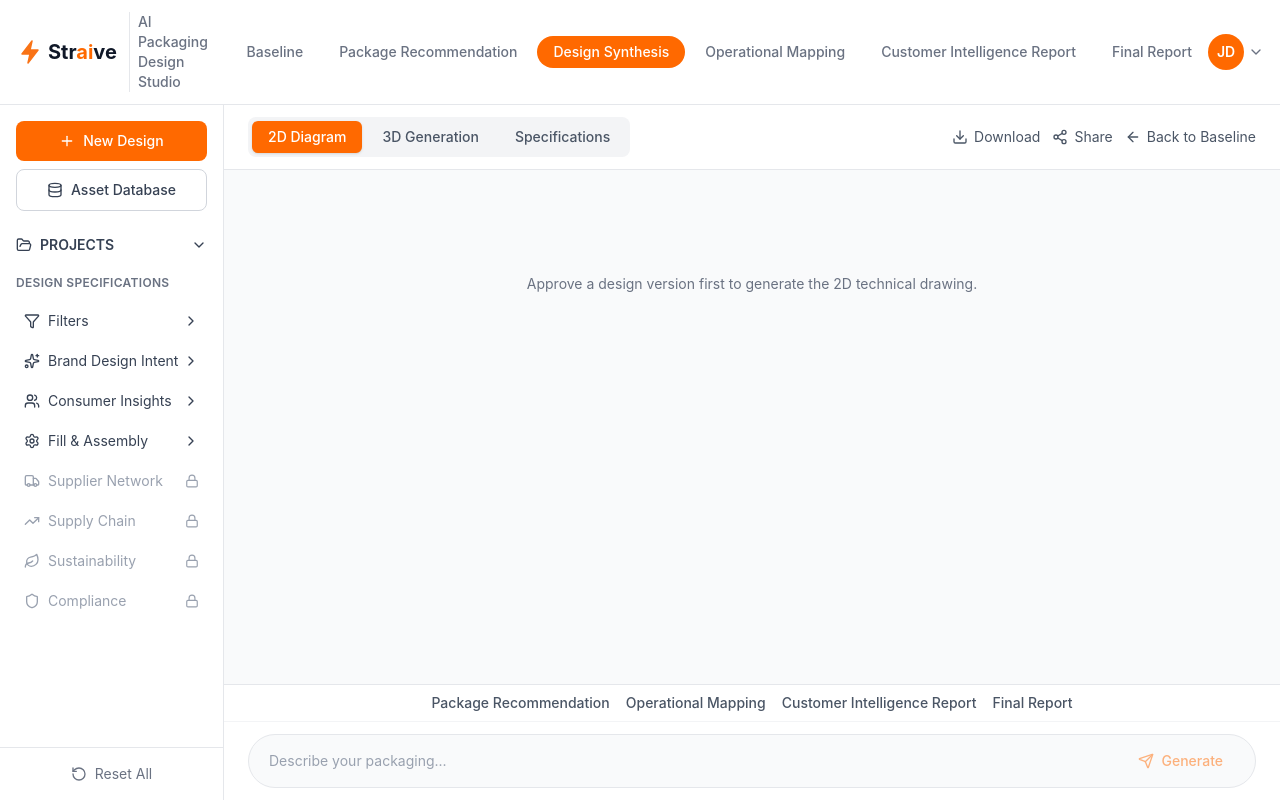
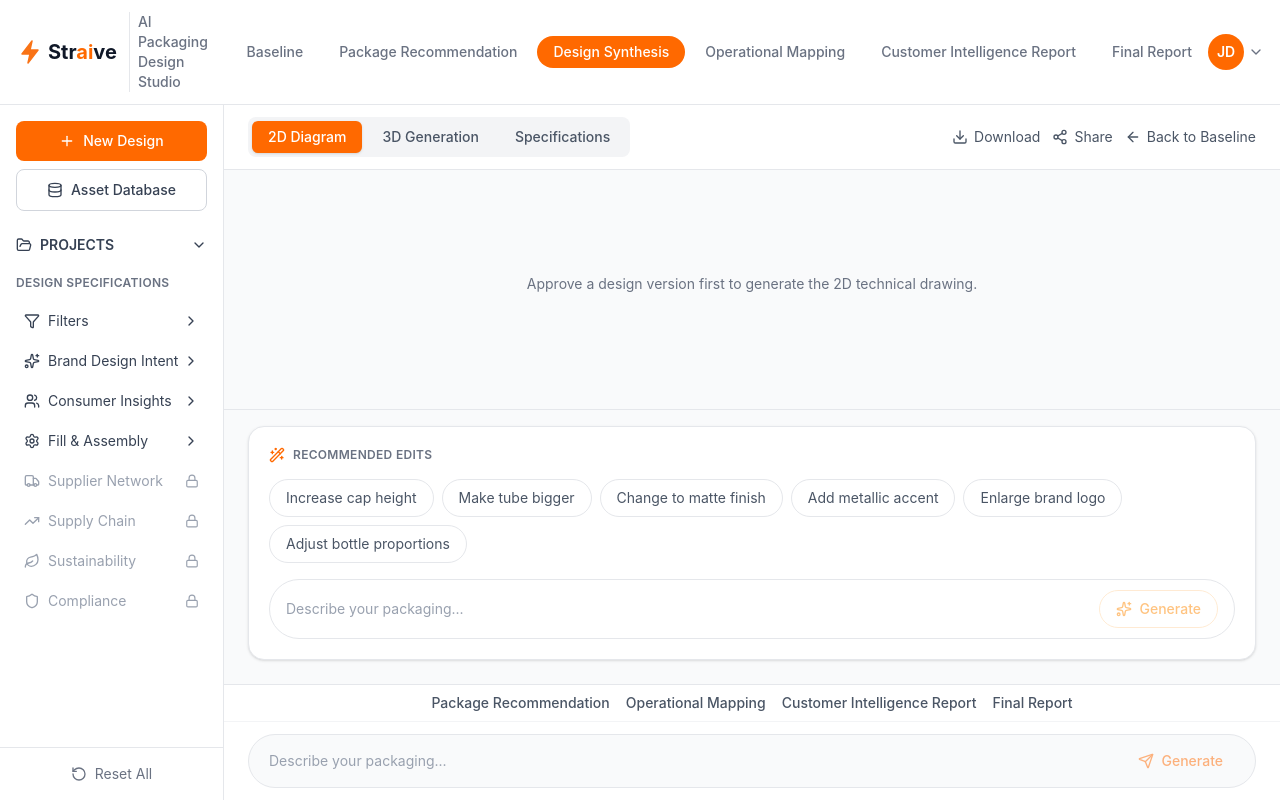
Before and after one commit to parandev/ai-powered-intelligent-pack-design-frontend, a React (Vite) app: page / in a window 1280 px wide. Both pictures are taken after a click on the button "Design Synthesis". Built offline with nearby package versions, Linux system fonts and the light colour scheme.

Commit message:
updated design synth

```diff
--- a/src/components/pages/DesignSynthesisPage.tsx
+++ b/src/components/pages/DesignSynthesisPage.tsx
@@ -1,10 +1,19 @@
 import { useState } from 'react'
-import { Download, Share2, ArrowLeft, Sparkles } from 'lucide-react'
+import { Download, Share2, ArrowLeft, Sparkles, Wand2 } from 'lucide-react'
 import { SubTabs } from '../shared/SubTabs'
 import { useApp } from '../../context/AppContext'
 import { api } from '../../api/client'
 
 const subTabs = ['2D Diagram', '3D Generation', 'Specifications']
+
+const recommendedEditChips = [
+  'Increase cap height',
+  'Make tube bigger',
+  'Change to matte finish',
+  'Add metallic accent',
+  'Enlarge brand logo',
+  'Adjust bottle proportions',
+]
 
 const materialBreakdown = [
   { name: 'Borosilicate Glass', pct: 60, color: 'bg-gray-800' },
@@ -80,9 +89,68 @@ export function DesignSynthesisPage() {
     }
   }
 
+  const [editInput, setEditInput] = useState('')
+  const loadingEdit = isLoading('edit')
+
+  const handleEditSend = async (text: string) => {
+    if (!text.trim() || loadingEdit) return
+    setEditInput('')
+    // Placeholder for edit action - could call an API in the future
+    console.log('Edit requested:', text)
+  }
+
+  const handleEditChipClick = (chip: string) => {
+    setEditInput(chip)
+    handleEditSend(chip)
+  }
+
+  // Right sidebar with selected version image
+  const renderVersionSidebar = () => (
+    <div className="w-24 shrink-0 pl-4">
+      <div className="text-xs text-gray-500 mb-2">Base Image 1</div>
+      {currentImage && (
+        <div className="space-y-2">
+          <div
+            className={`rounded-lg overflow-hidden border-2 ${
+              state.selectedVersion === currentImage.version ? 'border-orange-500' : 'border-gray-200'
+            }`}
+          >
+            <img
+              src={currentImage.image_url_or_base64}
+              alt={`Version ${currentImage.version}`}
+              className="w-full h-20 object-cover"
+            />
+          </div>
+          <div className="text-xs text-center text-gray-600">
+            Version {currentImage.version}
+          </div>
+          {images.length > 1 && images.filter(img => img.version !== currentImage?.version).map((img) => (
+            <button
+              key={img.image_id}
+              onClick={() => dispatch({ type: 'SET_SELECTED_VERSION', version: img.version })}
+              className={`block w-full rounded-lg overflow-hidden border-2 transition-colors ${
+                state.selectedVersion === img.version
+                  ? 'border-orange-500'
+                  : 'border-gray-200 hover:border-orange-300'
+              }`}
+            >
+              <img
+                src={img.image_url_or_base64}
+                alt={`Version ${img.version}`}
+                className="w-full h-16 object-cover"
+              />
+              <div className="text-xs text-center text-gray-500 py-1">Version {img.version}</div>
+            </button>
+          ))}
+        </div>
+      )}
+    </div>
+  )
+
   return (
-    <div className="flex-1 overflow-y-auto">
-      <div className="flex items-center justify-between px-6 py-3 border-b border-gray-200 bg-white">
+    <div className="flex-1 flex flex-col min-h-0">
+      {/* Header */}
+      <div className="flex items-center justify-between px-6 py-3 border-b border-gray-200 bg-white shrink-0">
         <SubTabs tabs={subTabs} activeTab={activeSubTab} onTabChange={setActiveSubTab} />
         <div className="flex items-center gap-3">
           <button className="flex items-center gap-1.5 text-sm text-gray-600 hover:text-gray-900">
@@ -103,7 +171,11 @@ export function DesignSynthesisPage() {
         </div>
       </div>
 
-      <div className="p-6">
+      {/* Main content area with scroll */}
+      <div className="flex-1 overflow-y-auto">
+        <div className="flex p-6">
+          {/* Main content */}
+          <div className="flex-1 min-w-0">
             {activeSubTab === '2D Diagram' && (
               <div className="flex flex-col items-center">
                 {cadSheetImage ? (
@@ -286,6 +358,57 @@ export function DesignSynthesisPage() {
               </div>
             )}
           </div>
+
+          {/* Right sidebar with selected version */}
+          {currentImage && renderVersionSidebar()}
+        </div>
+      </div>
+
+      {/* Sticky Recommended Edits section at bottom */}
+      <div className="shrink-0 p-6 pt-4 bg-gray-50 border-t border-gray-200">
+        <div className="max-w-5xl mx-auto bg-white rounded-2xl border border-gray-200 shadow-sm p-5">
+          <div className="flex items-center gap-2 mb-4">
+            <Wand2 className="w-4 h-4 text-orange-500" />
+            <span className="text-xs font-semibold text-gray-500 uppercase tracking-wide">
+              Recommended Edits
+            </span>
+          </div>
+          <div className="flex flex-wrap gap-2 mb-4">
+            {recommendedEditChips.map((chip) => (
+              <button
+                key={chip}
+                onClick={() => handleEditChipClick(chip)}
+                className="px-4 py-2 bg-white border border-gray-200 rounded-full text-sm text-gray-600 hover:border-orange-300 hover:text-orange-600 transition-colors"
+              >
+                {chip}
+              </button>
+            ))}
+          </div>
+          <div className="flex items-center gap-3 bg-white rounded-full border border-gray-200 px-4 py-2.5">
+            <input
+              type="text"
+              value={editInput}
+              onChange={(e) => setEditInput(e.target.value)}
+              onKeyDown={(e) => e.key === 'Enter' && handleEditSend(editInput)}
+              placeholder="Describe your packaging..."
+              disabled={loadingEdit}
+              className="flex-1 bg-transparent outline-none text-gray-700 placeholder-gray-400 text-sm"
+            />
+            <button
+              onClick={() => handleEditSend(editInput)}
+              disabled={loadingEdit || !editInput.trim()}
+              className="flex items-center gap-2 text-orange-400 hover:text-orange-500 font-medium text-sm transition-colors px-4 py-2 rounded-full border border-orange-200 hover:border-orange-300 hover:bg-orange-50 disabled:opacity-50 disabled:cursor-not-allowed"
+            >
+              {loadingEdit ? (
+                <div className="w-4 h-4 border-2 border-orange-300 border-t-orange-500 rounded-full animate-spin" />
+              ) : (
+                <Sparkles className="w-4 h-4" />
+              )}
+              Generate
+            </button>
+          </div>
+        </div>
+      </div>
     </div>
   )
 }
```
Lines whose indentation alone changed are shown as unchanged.
